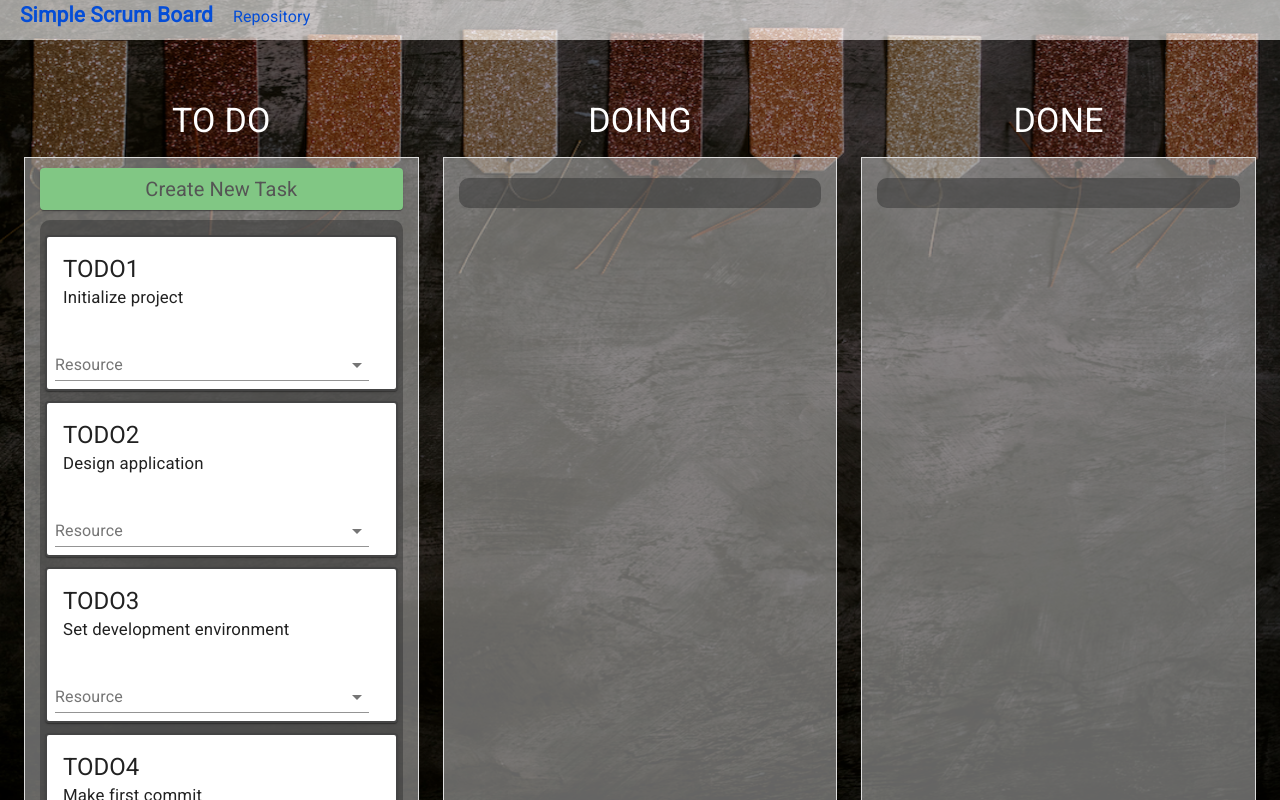
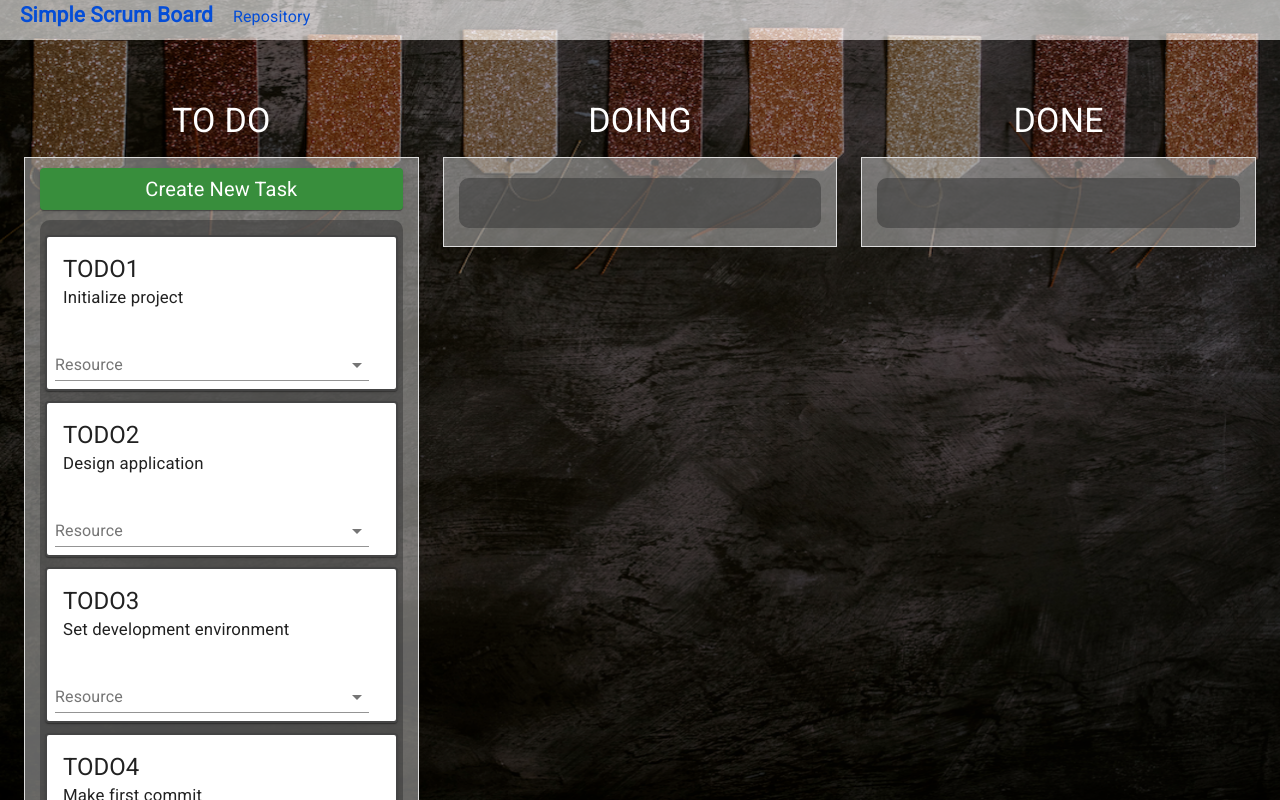
Before and after one commit to rowaxl/simple-scrum-board, a Next.js app: page / in a window 1280 px wide. Shown: the top 800 px of the page. Built offline with nearby package versions, Linux system fonts and the light colour scheme.

Commit message:
update styles

```diff
--- a/components/taskList.js
+++ b/components/taskList.js
@@ -8,7 +8,7 @@ const useStyle = makeStyles(theme => ({
   taskArea: {
     background: 'rgba(50, 50, 50, 0.5)',
     borderRadius: 10,
-    minHeight: 30,
+    minHeight: 50,
     padding: 5,
     marginTop: 10,
     width: '100%'
@@ -21,12 +21,12 @@ const useStyle = makeStyles(theme => ({
     padding: '10px 15px',
     border: '1px solid #ddd',
     background: 'rgba(200, 200, 200, 0.5)',
-    minHeight: 900
+    minHeight: 90
   },
   newTaskButton: {
     padding: 5,
-    background: theme.palette.success.light,
-    color: '#555',
+    background: theme.palette.success.dark,
+    color: '#fff',
     verticalAlign: 'center',
     textAlign: 'center'
   }
--- a/pages/index.js
+++ b/pages/index.js
@@ -57,8 +57,8 @@ export default () => {
       destination.droppableId === source.droppableId &&
       destination.index === source.index
     ) {
-      return;
-    } // user returned to original place
+      return;  // when user returned to original place
+    }
 
     const column = columns[source.droppableId];
     const newTaskIds = Array.from(column.taskIds);
```
